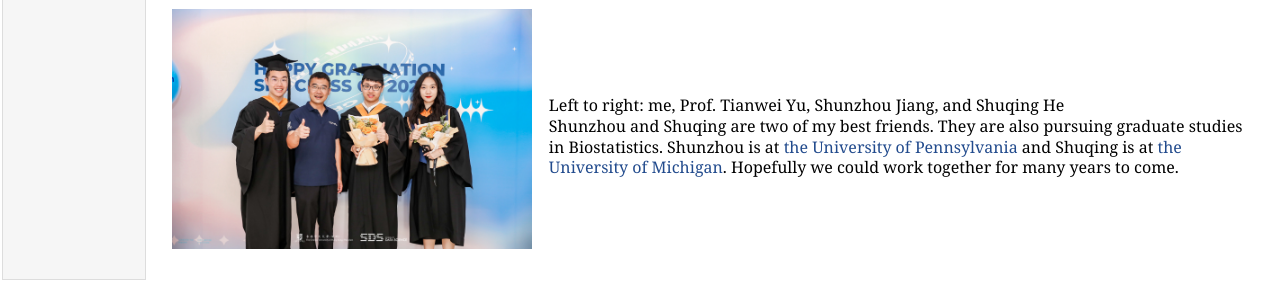
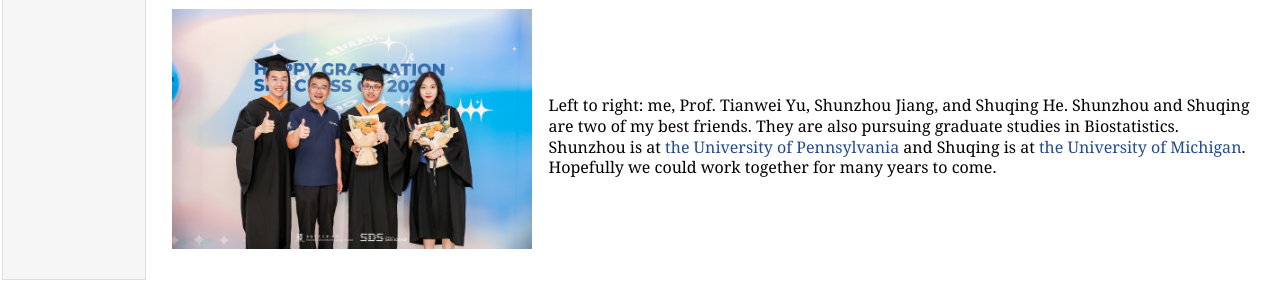
Before and after one commit to chen-yang-yuan/chen-yang-yuan.github.io, a plain HTML site: page gallery.html in a window 1280 px wide. Shown: the part 338-626 px from the top of the page. Drawn offline with Linux system fonts and the light colour scheme.

Commit message:
Update gallery.html

```diff
--- a/gallery.html
+++ b/gallery.html
@@ -28,8 +28,7 @@
 <br>
 <table class="imgtable"><tr><td>
 <img src="sz and sq.JPG" alt="A photo with sz and sq" width="360px" height="240px" /></a>&nbsp;</td>
-<td align="left"><p>Left to right: me, Prof. Tianwei Yu, Shunzhou Jiang, and Shuqing He<br />
-Shunzhou and Shuqing are two of my best friends. They are also pursuing graduate studies in Biostatistics. Shunzhou is at <a href="https://www.upenn.edu/">the University of Pennsylvania</a> and Shuqing is at <a href="https://umich.edu/">the University of Michigan</a>. Hopefully we could work together for many years to come.<br />
+<td align="left"><p>Left to right: me, Prof. Tianwei Yu, Shunzhou Jiang, and Shuqing He. Shunzhou and Shuqing are two of my best friends. They are also pursuing graduate studies in Biostatistics. Shunzhou is at <a href="https://www.upenn.edu/">the University of Pennsylvania</a> and Shuqing is at <a href="https://umich.edu/">the University of Michigan</a>. Hopefully we could work together for many years to come.<br />
 </td></tr></table>
 </td>
 </tr>
```
